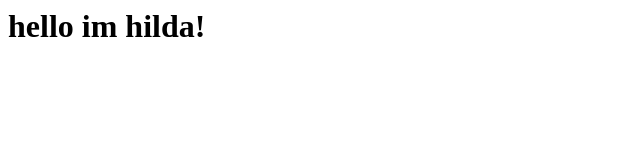
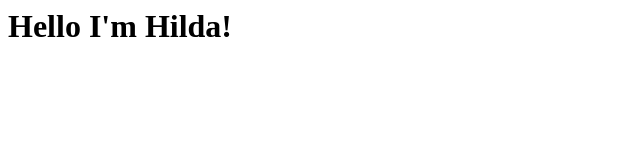
Before and after one commit to Hilda33/hilda33.github.io, a plain HTML site: page index.html in a window 1280 px wide. Shown: the whole page, without its empty margins (0-640 px from the left). Drawn offline with Linux system fonts and the light colour scheme.

Commit message:
Update index.html

```diff
--- a/index.html
+++ b/index.html
@@ -5,6 +5,6 @@
 </head>
 
 <body>
-<h1>hello im hilda!</h1>
+<h1>Hello I'm Hilda!</h1>
 </body>
 </html>
```
